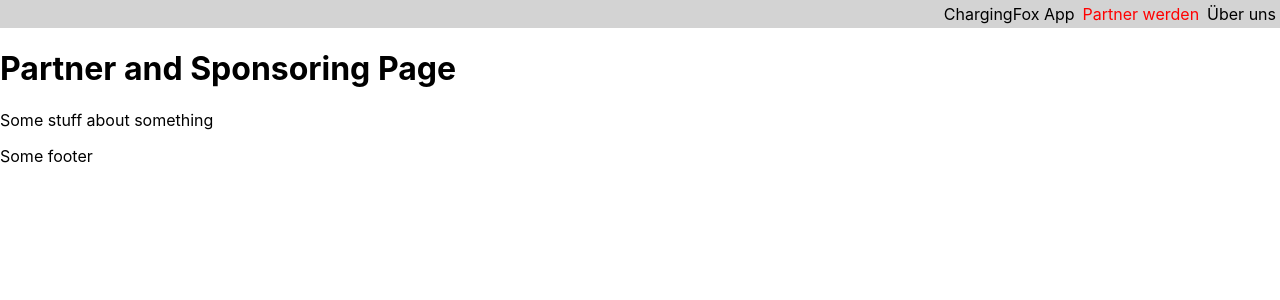
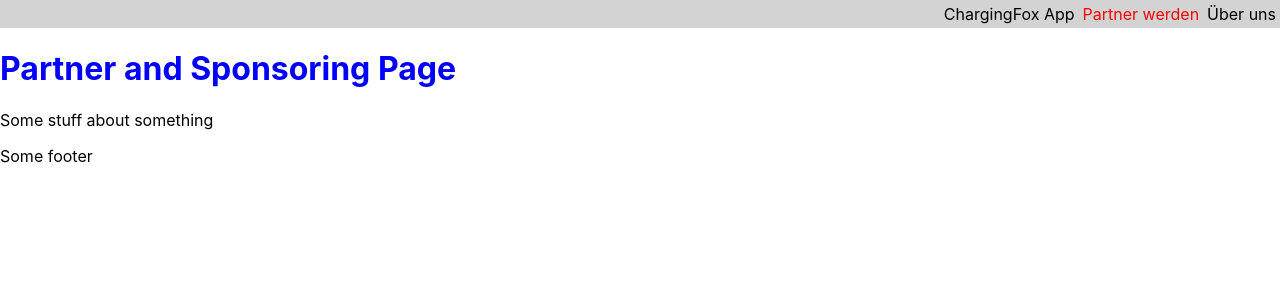
Before and after one commit to fhaussener/chargingfox_productpage, a Next.js app: page /partner in a window 1280 px wide. Shown: the top 300 px of the page. Built offline with nearby package versions, Linux system fonts and the light colour scheme.

Commit message:
Correct styling for header

```diff
--- a/components/FeatureCard/index.module.scss
+++ b/components/FeatureCard/index.module.scss
@@ -1,6 +1,8 @@
 .CardContainer {
   width: 320px;
   height: 440px;
+
+  padding: 28px;
 
   border: 1px solid #a8a8a8;
   border-radius: 8px;
--- a/pages/about-us.js
+++ b/pages/about-us.js
@@ -1,5 +1,7 @@
 import Head from "next/head";
 import { NavigationBar } from "../components/NavigationBar";
+
+import styles from "../styles/aboutUs.module.scss";
 
 export const AboutUs = () => (
   <div>
@@ -9,7 +11,7 @@ export const AboutUs = () => (
     </Head>
     <NavigationBar />
     <main>
-      <h1>About us</h1>
+      <h1 className={styles.header}>About us</h1>
 
       <p>Some stuff about something</p>
     </main>
--- a/pages/partner.js
+++ b/pages/partner.js
@@ -1,5 +1,7 @@
 import Head from "next/head";
 import { NavigationBar } from "../components/NavigationBar";
+
+import styles from "../styles/partner.module.scss";
 
 export const Partner = () => (
   <div>
@@ -9,7 +11,7 @@ export const Partner = () => (
     </Head>
     <NavigationBar />
     <main>
-      <h1>Partner and Sponsoring Page</h1>
+      <h1 className={styles.header}>Partner and Sponsoring Page</h1>
 
       <p>Some stuff about something</p>
     </main>
--- /dev/null
+++ b/styles/aboutUs.module.scss
@@ -0,0 +1,3 @@
+.header {
+  color: red;
+}
--- /dev/null
+++ b/styles/home.module.scss
@@ -0,0 +1,3 @@
+.header {
+  color: red;
+}
--- /dev/null
+++ b/styles/partner.module.scss
@@ -0,0 +1,3 @@
+.header {
+  color: blue;
+}
```
Also changed, not shown: pages/index.js (+13 -4 lines).
